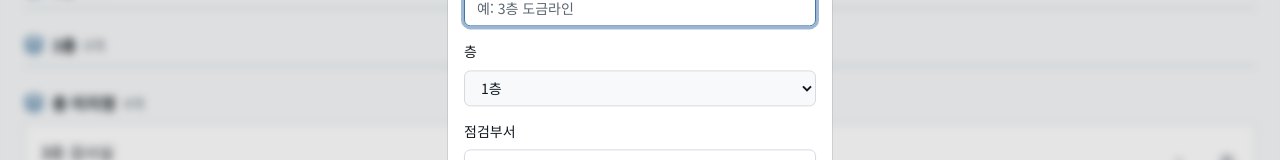
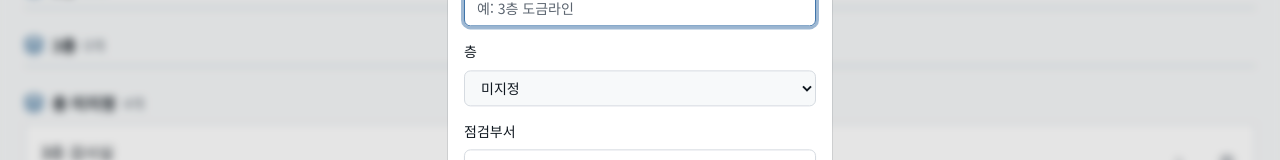
Before and after one commit to WO2IN/test, a Next.js app: page /checksheets/5s in a window 1280 px wide. Both pictures are taken after a click on the button "3정 5S 추가". Shown: the part 228-388 px from the top of the page. Built offline with nearby package versions, Linux system fonts and the light colour scheme.

Commit message:
기본 층을 미지정으로 변경

```diff
--- a/components/target-create-dialog.tsx
+++ b/components/target-create-dialog.tsx
@@ -78,10 +78,11 @@ export function TargetCreateDialog({ title, triggerText, createAction, redirectP
           <Field>
             <FieldLabel htmlFor="floor">층</FieldLabel>
             <FieldContent>
-              <select id="floor" name="floor" defaultValue="1층" className="border-input bg-background h-9 w-full rounded-md border px-3 text-sm">
-                <option value="1층">1층</option>
-                <option value="2층">2층</option>
-                <option value="3층">3층</option>
+              <select id="floor" name="floor" defaultValue="" className="border-input bg-background h-9 w-full rounded-md border px-3 text-sm">
+                <option value="">미지정</option>
+                <option value="1">1층</option>
+                <option value="2">2층</option>
+                <option value="3">3층</option>
               </select>
             </FieldContent>
           </Field>
```
Also changed, not shown: data/db.json.
